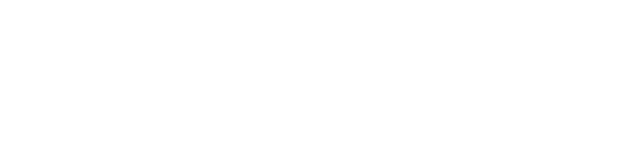
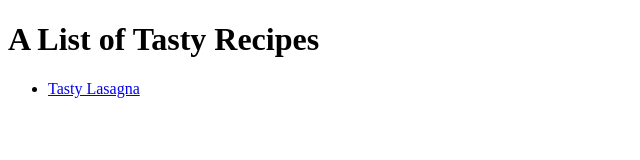
Before and after one commit to joniondevs/odin-recipes, a plain HTML site: page index.html in a window 1280 px wide. Shown: the whole page, without its empty margins (0-640 px from the left). Drawn offline with Linux system fonts and the light colour scheme.

Commit message:
feat: add link to tasty lasagna recipe

```diff
--- a/index.html
+++ b/index.html
@@ -6,6 +6,9 @@
     <title>Odin Recipes</title>
 </head>
 <body>
-
+    <h1>A List of Tasty Recipes</h1>
+    <ul>
+        <li><a href="./recipes/lasagna.html">Tasty Lasagna</a></li>
+    </ul>
 </body>
 </html>
```
